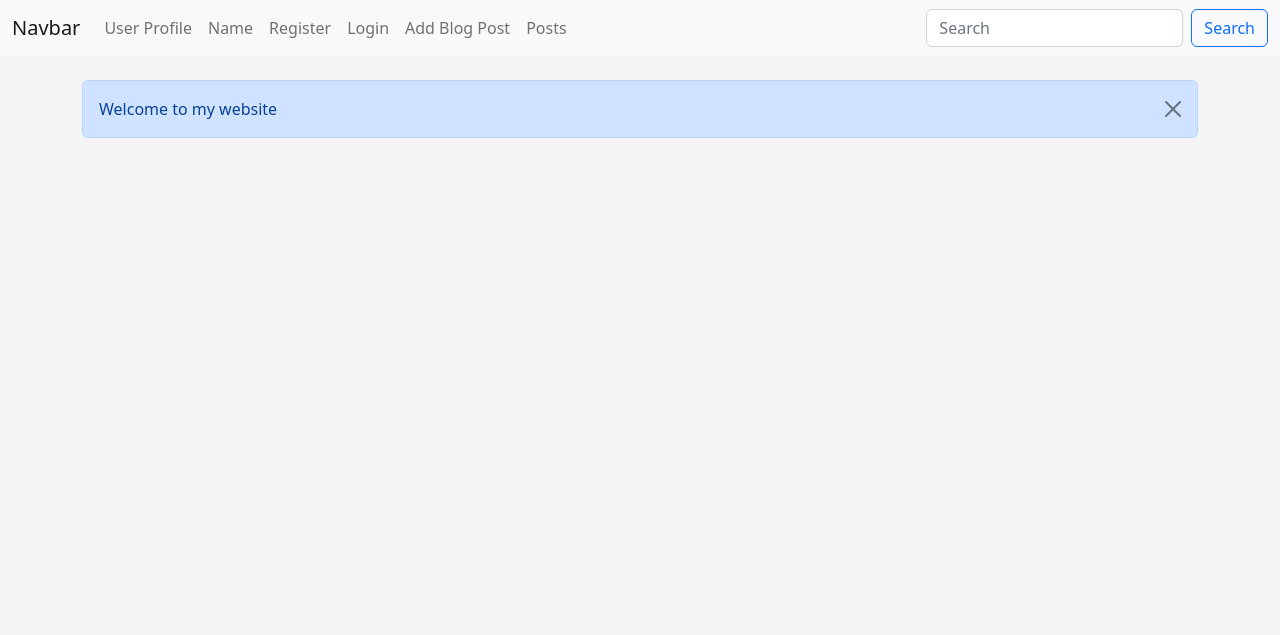
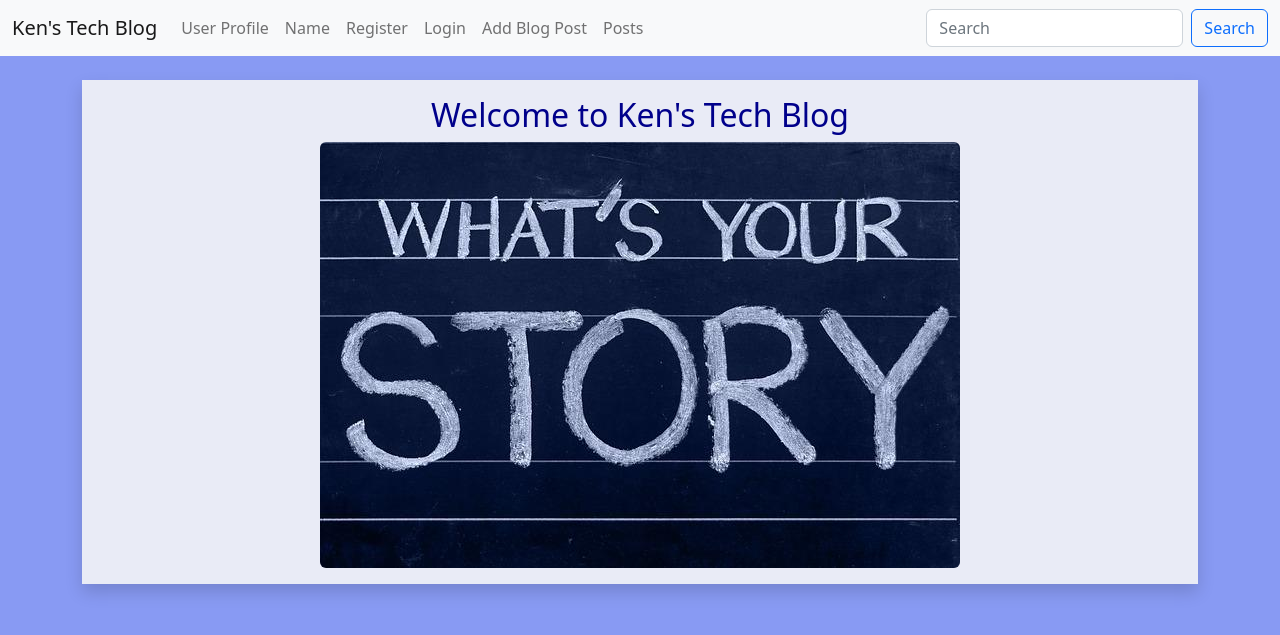
Before and after one commit to KQuiggins/flask_app, a Flask app: page / in a window 1280 px wide. Shown: the top 635 px of the page. Run offline with Flask 2, Linux system fonts and the light colour scheme; some libraries are stand-ins or nearby versions.

Commit message:
changing look of home page

```diff
--- a/static/css/style.css
+++ b/static/css/style.css
@@ -1,3 +1,12 @@
+.welcome{
+    background-color: rgb(136, 154, 243);
+}
+
+#home{
+    background-color: rgb(233, 235, 246);
+
+}
+
 h1{
     color: darkblue;
     font-size: 2em;
--- a/templates/index.html
+++ b/templates/index.html
@@ -1,16 +1,16 @@
 {% extends 'base.html' %}
 
 {% block content %}
-{% for message in get_flashed_messages() %}
+<body class="welcome">
 
-    <div class="alert alert-primary alert-dismissible fade show" role="alert">
-        {{ message }}
-        <button type="button" class="btn-close" data-bs-dismiss="alert" aria-label="Close"></button>
+    <div class="container shadow p-3 mb-5" id="home">
+        <h1 class="text-center">Welcome to Ken's Tech Blog</h1>
+        <img src="/static/images/chalkboard.jpg" alt="" class="rounded mx-auto d-block text-center">
     </div>
+</body>
 
 
 
-{% endfor %}
 
 
 
--- a/templates/navbar.html
+++ b/templates/navbar.html
@@ -1,6 +1,6 @@
 <nav class="navbar navbar-expand-lg bg-light">
     <div class="container-fluid">
-      <a class="navbar-brand" href="{{url_for('index')}}">Navbar</a>
+      <a class="navbar-brand" href="{{url_for('index')}}">Ken's Tech Blog</a>
       <button class="navbar-toggler" type="button" data-bs-toggle="collapse" data-bs-target="#navbarSupportedContent" aria-controls="navbarSupportedContent" aria-expanded="false" aria-label="Toggle navigation">
         <span class="navbar-toggler-icon"></span>
       </button>
```
Also changed, not shown: static/images/chalkboard.jpg (added).
